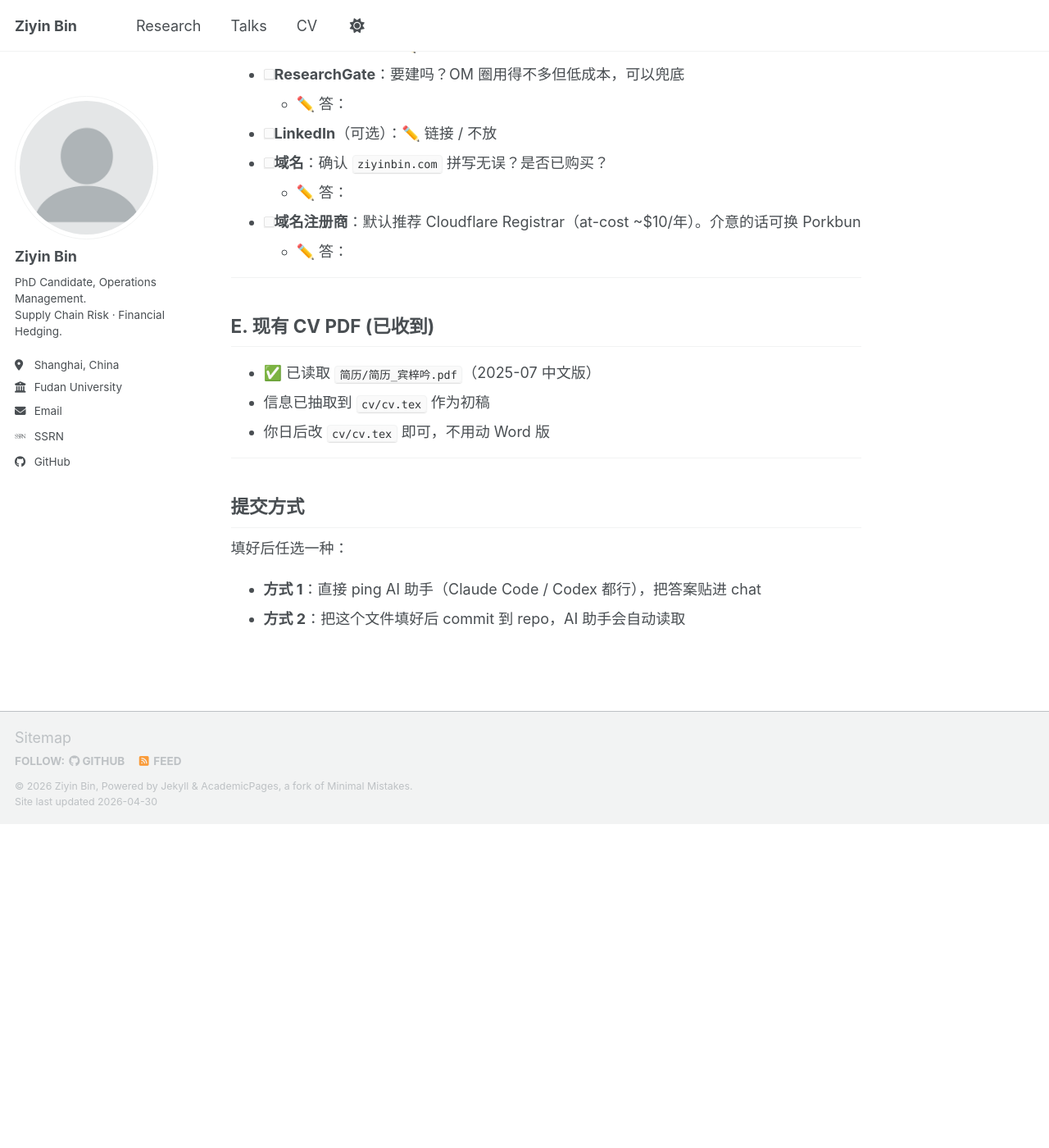
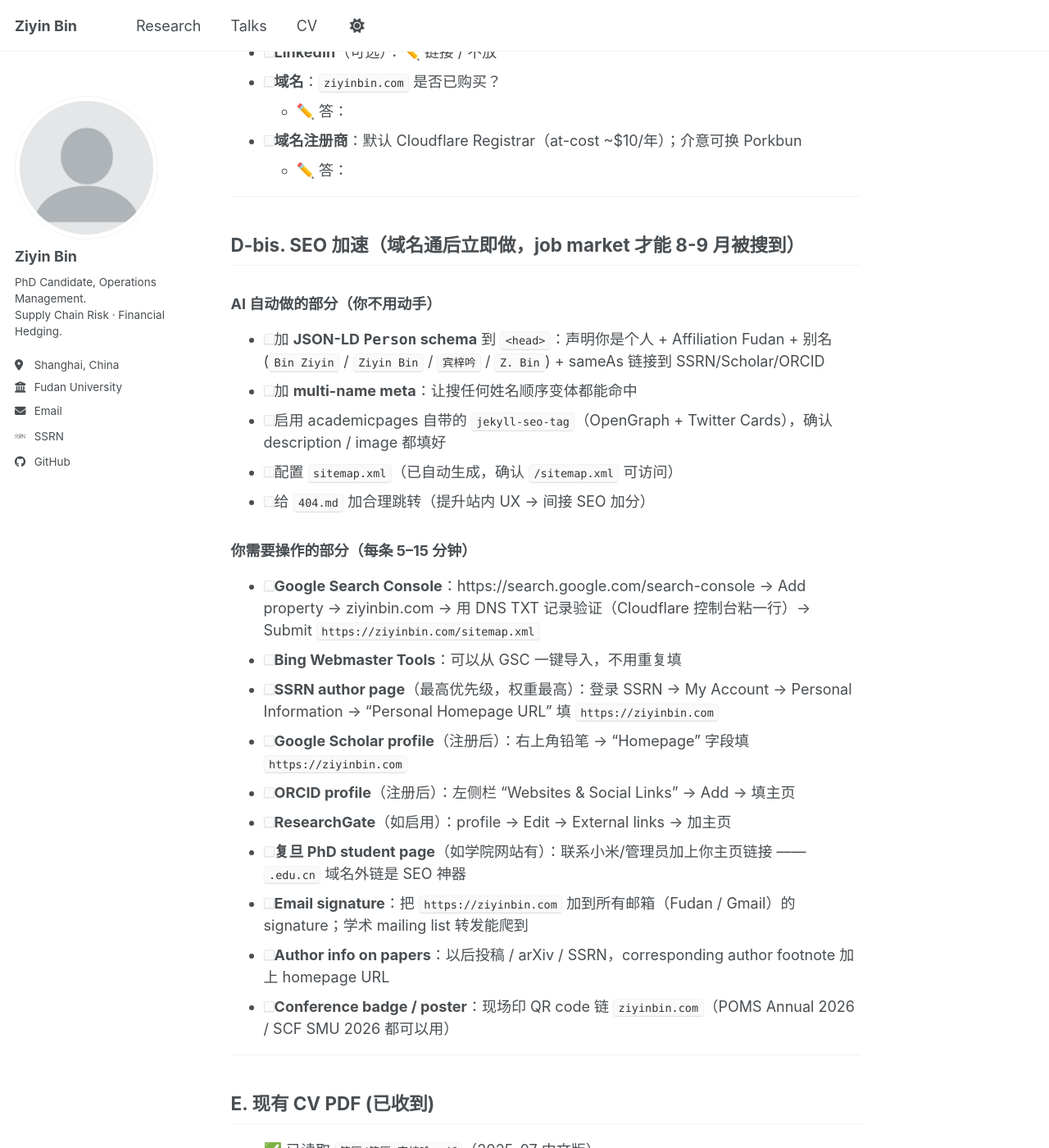
Before and after one commit to ziyinbin/ziyinbin.github.io, a Jekyll site: the page built from INFO_TO_PROVIDE.md, in a window 1280 px wide and 1400 px high, scrolled down 3497 px. Shown: the whole window at 82% size. Built offline with Jekyll 4.4.1, drawn with Linux system fonts in a browser that asks for light colours; some web fonts are replaced; our own code applies the rules of GitHub Pages for plain Markdown files; a script bundle is joined from its source files by our own code; library files that are not in the unit come from our copies; before the commit the page ends 4502 px from its top, so only the background shows below that; some of the changed text lies outside the part shown.

Commit message:
Add DEPLOY.md and finalize _config.yml github username
- DEPLOY.md: one-time DNS + GitHub Pages setup checklist
- _config.yml: drop "待 confirm" comments now that github username = ziyinbin is final
- INFO_TO_PROVIDE.md: mark GitHub account as ✅, add D-bis SEO acceleration tasks

```diff
--- a/INFO_TO_PROVIDE.md
+++ b/INFO_TO_PROVIDE.md
@@ -97,18 +97,41 @@
 
 ## D. 账号与外部档案 (重要)
 
-- [ ] **GitHub 账号最终决定**：继续用 `ZoeBin`，还是新注册一个 Gmail 邮箱的 `ziyinbin`/`binziyin`？
-  - ✏️ 答：
-  - 详见我下面回答里的对比
+- ✅ **GitHub 账号**：`ziyinbin`（注册完成，SSH 已通）
 - [ ] **Google Scholar**：已有？✏️ 链接 / 没有 → 我教你 5 分钟建好
 - [ ] **ORCID iD**：已有？✏️ ID / 没有 → 一起建
 - [ ] **ResearchGate**：要建吗？OM 圈用得不多但低成本，可以兜底
   - ✏️ 答：
 - [ ] **LinkedIn**（可选）：✏️ 链接 / 不放
-- [ ] **域名**：确认 `ziyinbin.com` 拼写无误？是否已购买？
+- [ ] **域名**：`ziyinbin.com` 是否已购买？
   - ✏️ 答：
-- [ ] **域名注册商**：默认推荐 Cloudflare Registrar（at-cost ~$10/年）。介意的话可换 Porkbun
+- [ ] **域名注册商**：默认 Cloudflare Registrar（at-cost ~$10/年）；介意可换 Porkbun
   - ✏️ 答：
+
+---
+
+## D-bis. SEO 加速（域名通后立即做，job market 才能 8-9 月被搜到）
+
+### AI 自动做的部分（你不用动手）
+
+- [ ] 加 **JSON-LD `Person` schema** 到 `<head>`：声明你是个人 + Affiliation Fudan + 别名 (`Bin Ziyin` / `Ziyin Bin` / `宾梓吟` / `Z. Bin`) + sameAs 链接到 SSRN/Scholar/ORCID
+- [ ] 加 **multi-name meta**：让搜任何姓名顺序变体都能命中
+- [ ] 启用 academicpages 自带的 `jekyll-seo-tag`（OpenGraph + Twitter Cards），确认 description / image 都填好
+- [ ] 配置 `sitemap.xml`（已自动生成，确认 `/sitemap.xml` 可访问）
+- [ ] 给 `404.md` 加合理跳转（提升站内 UX → 间接 SEO 加分）
+
+### 你需要操作的部分（每条 5--15 分钟）
+
+- [ ] **Google Search Console**：https://search.google.com/search-console → Add property → ziyinbin.com → 用 DNS TXT 记录验证（Cloudflare 控制台粘一行）→ Submit `https://ziyinbin.com/sitemap.xml`
+- [ ] **Bing Webmaster Tools**：可以从 GSC 一键导入，不用重复填
+- [ ] **SSRN author page**（最高优先级，权重最高）：登录 SSRN → My Account → Personal Information → "Personal Homepage URL" 填 `https://ziyinbin.com`
+- [ ] **Google Scholar profile**（注册后）：右上角铅笔 → "Homepage" 字段填 `https://ziyinbin.com`
+- [ ] **ORCID profile**（注册后）：左侧栏 "Websites & Social Links" → Add → 填主页
+- [ ] **ResearchGate**（如启用）：profile → Edit → External links → 加主页
+- [ ] **复旦 PhD student page**（如学院网站有）：联系小米/管理员加上你主页链接 —— `.edu.cn` 域名外链是 SEO 神器
+- [ ] **Email signature**：把 `https://ziyinbin.com` 加到所有邮箱（Fudan / Gmail）的 signature；学术 mailing list 转发能爬到
+- [ ] **Author info on papers**：以后投稿 / arXiv / SSRN，corresponding author footnote 加上 homepage URL
+- [ ] **Conference badge / poster**：现场印 QR code 链 `ziyinbin.com`（POMS Annual 2026 / SCF SMU 2026 都可以用）
 
 ---
 
--- a/_config.yml
+++ b/_config.yml
@@ -15,7 +15,7 @@
 description              : &description "Ziyin Bin (宾梓吟) — PhD candidate in Operations Management at Fudan University. Research on supply chain risk management, financial hedging, and structural analysis of industrial sectors."
 url                      : "https://ziyinbin.com"            # 域名上线后生效；DNS 未通时可临时改为 https://ziyinbin.github.io
 baseurl                  : ""                                # repo 命名为 username.github.io 时留空
-repository               : "ziyinbin/ziyinbin.github.io"     # 待 GitHub 账号创建后确认
+repository               : "ziyinbin/ziyinbin.github.io"
 
 # Site Author - The following control what appear as part of the author content on the side bar.
 #               If a field is blank the icon and link will not appear, otherwise it will be shown.
@@ -50,7 +50,7 @@
   bitbucket        :
   codepen          :
   dribbble         :
-  github           : "ziyinbin"                               # 待新账号注册后确认
+  github           : "ziyinbin"
   kaggle           :
   stackoverflow    :
 
```
Also changed, not shown: DEPLOY.md (added, +119 -0 lines).
